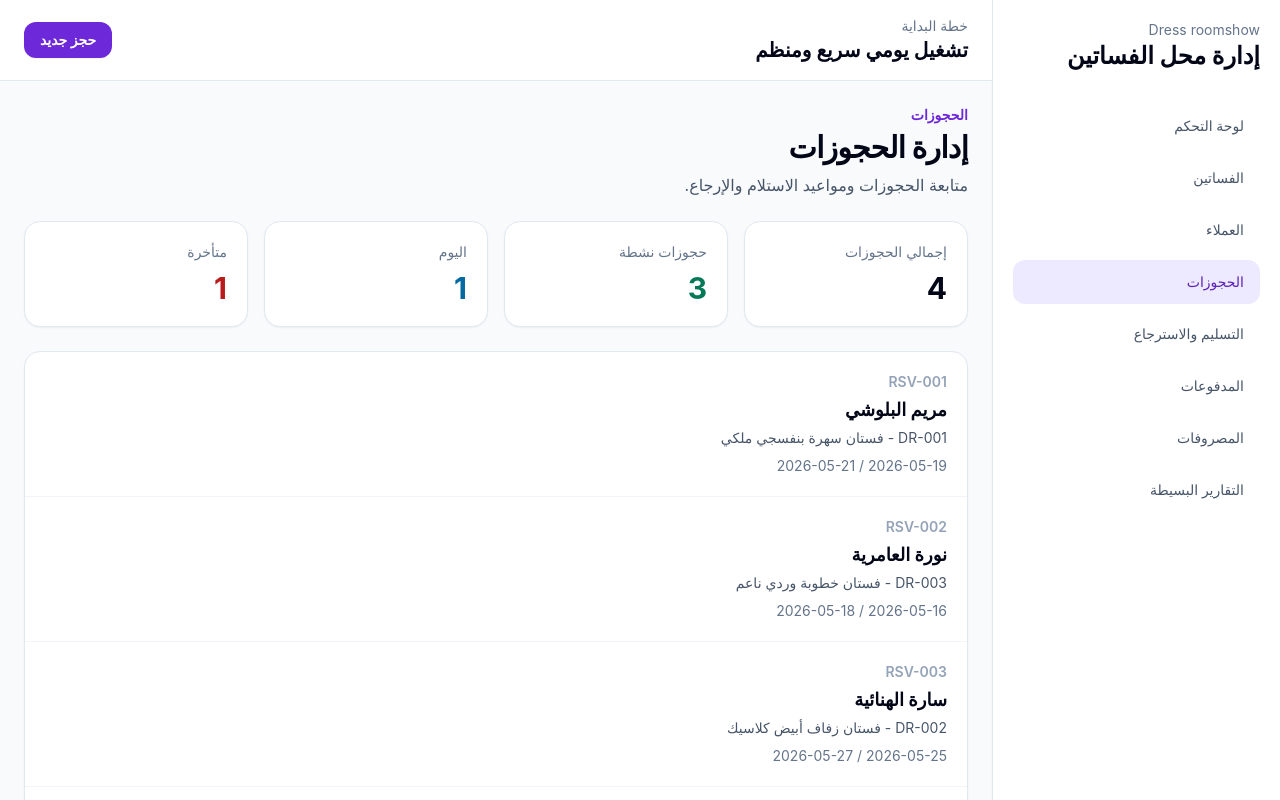
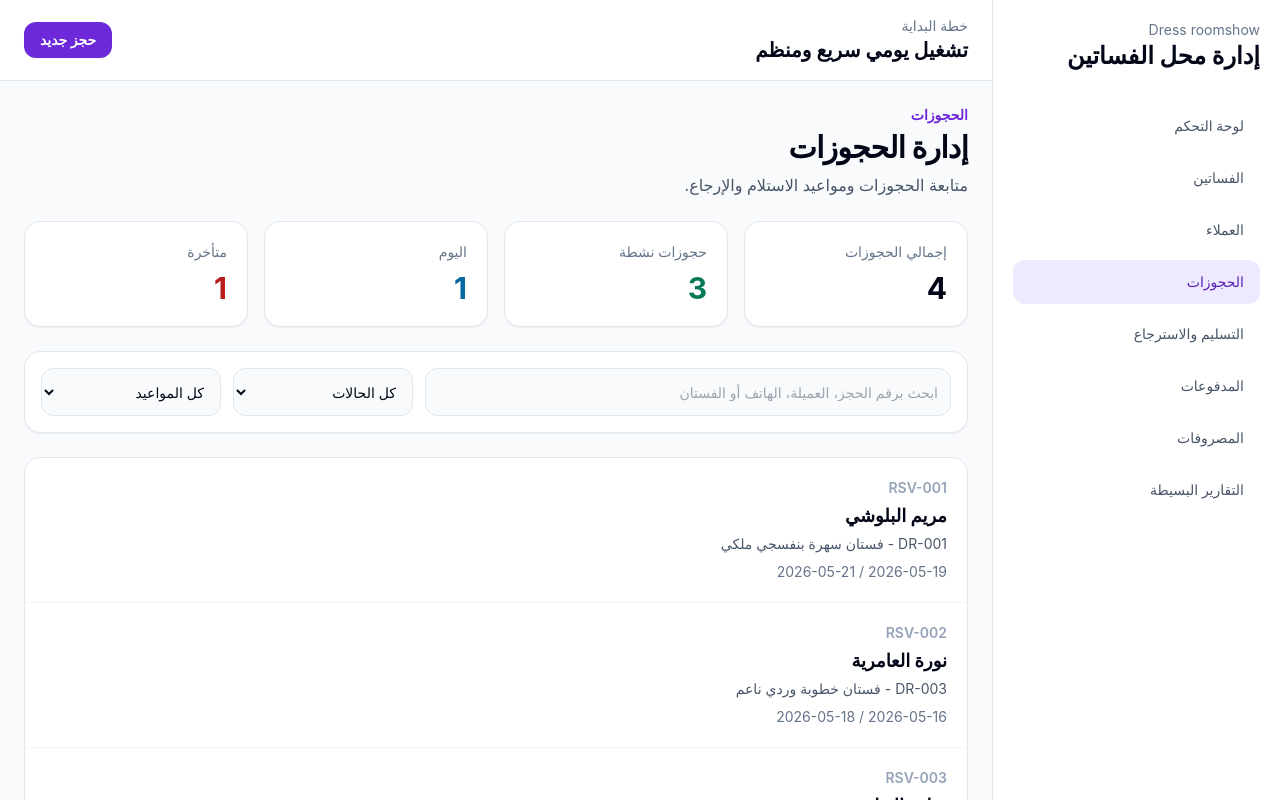
Before and after one commit to mohamedmasoud3030-tech/dress-roomshow, a React (Vite) app: page /reservations in a window 1280 px wide. Shown: the top 800 px of the page. Built offline with nearby package versions, Linux system fonts and the light colour scheme.

Commit message:
Remove binary PWA icon placeholders to satisfy PR policy

```diff
--- a/src/features/customers/CustomersPage.tsx
+++ b/src/features/customers/CustomersPage.tsx
@@ -2,6 +2,7 @@ import { useMemo, useState } from 'react';
 import { AlertTriangle, Search, ShieldCheck, Users, WalletCards } from 'lucide-react';
 import { filterCustomers, getCustomers, summarizeCustomers } from './customer.service';
 import type { Customer, CustomerFilters, CustomerStatus } from './customer.types';
+import { formatMoneyOMR } from '../../shared/utils/format';
 
 const statusLabels: Record<CustomerStatus, string> = {
   normal: 'عادية',
@@ -18,14 +19,6 @@ const statusStyles: Record<CustomerStatus, string> = {
 };
 
 const statuses: Array<'all' | CustomerStatus> = ['all', 'normal', 'trusted', 'warning', 'blocked'];
-
-function formatMoney(value: number) {
-  return new Intl.NumberFormat('ar-OM', {
-    style: 'currency',
-    currency: 'OMR',
-    minimumFractionDigits: 3,
-  }).format(value);
-}
 
 function CustomerCard({ customer }: { customer: Customer }) {
   return (
@@ -53,7 +46,7 @@ function CustomerCard({ customer }: { customer: Customer }) {
         <div className="rounded-xl bg-slate-50 p-3">
           <p className="text-sm text-slate-400">المتبقي</p>
           <p className={`mt-1 font-bold ${customer.remainingBalance > 0 ? 'text-red-700' : 'text-emerald-700'}`}>
-            {formatMoney(customer.remainingBalance)}
+            {formatMoneyOMR(customer.remainingBalance)}
           </p>
         </div>
       </div>
--- a/src/features/dresses/DressesPage.tsx
+++ b/src/features/dresses/DressesPage.tsx
@@ -2,6 +2,7 @@ import { useMemo, useState } from 'react';
 import { Search, Shirt, Sparkles, Wrench } from 'lucide-react';
 import { filterDresses, getDresses, summarizeDresses } from './dress.service';
 import type { Dress, DressCategory, DressFilters, DressStatus } from './dress.types';
+import { formatMoneyOMR } from '../../shared/utils/format';
 
 const statusLabels: Record<DressStatus, string> = {
   available: 'متاح',
@@ -27,14 +28,6 @@ const statusStyles: Record<DressStatus, string> = {
 
 const categories: Array<'all' | DressCategory> = ['all', 'زفاف', 'خطوبة', 'سهرة', 'أطفال', 'أخرى'];
 const statuses: Array<'all' | DressStatus> = ['all', 'available', 'reserved', 'rented', 'laundry', 'maintenance', 'damaged', 'sold', 'inactive'];
-
-function formatMoney(value: number) {
-  return new Intl.NumberFormat('ar-OM', {
-    style: 'currency',
-    currency: 'OMR',
-    minimumFractionDigits: 3,
-  }).format(value);
-}
 
 function DressCard({ dress }: { dress: Dress }) {
   return (
@@ -74,11 +67,11 @@ function DressCard({ dress }: { dress: Dress }) {
         <div className="grid grid-cols-2 gap-3 border-t border-slate-100 pt-4 text-sm">
           <div>
             <p className="text-slate-400">سعر الإيجار</p>
-            <p className="font-bold text-slate-950">{formatMoney(dress.rentalPrice)}</p>
+            <p className="font-bold text-slate-950">{formatMoneyOMR(dress.rentalPrice)}</p>
           </div>
           <div>
             <p className="text-slate-400">التأمين</p>
-            <p className="font-bold text-slate-950">{formatMoney(dress.depositAmount)}</p>
+            <p className="font-bold text-slate-950">{formatMoneyOMR(dress.depositAmount)}</p>
           </div>
         </div>
 
--- a/src/features/reservations/ReservationsPage.tsx
+++ b/src/features/reservations/ReservationsPage.tsx
@@ -1,8 +1,13 @@
-import { getReservations, summarizeReservations } from './reservation.service';
+import { useMemo, useState } from 'react';
+import { filterReservations, getReservations, summarizeReservations } from './reservation.service';
+import type { ReservationFilters } from './reservation.types';
 
 export function ReservationsPage() {
+  const [filters, setFilters] = useState<ReservationFilters>({ search: '', status: 'all', timing: 'all' });
   const reservations = getReservations();
-  const summary = summarizeReservations(reservations);
+
+  const filteredReservations = useMemo(() => filterReservations(reservations, filters), [reservations, filters]);
+  const summary = useMemo(() => summarizeReservations(reservations), [reservations]);
 
   return (
     <section className="space-y-6">
@@ -31,8 +36,44 @@ export function ReservationsPage() {
         </article>
       </div>
 
+      <div className="rounded-2xl border border-slate-200 bg-white p-4 shadow-sm">
+        <div className="grid gap-3 lg:grid-cols-[1fr_180px_180px]">
+          <input
+            value={filters.search}
+            onChange={(event) => setFilters((current) => ({ ...current, search: event.target.value }))}
+            placeholder="ابحث برقم الحجز، العميلة، الهاتف أو الفستان"
+            className="h-12 w-full rounded-xl border border-slate-200 bg-slate-50 px-3 text-sm outline-none ring-violet-200 transition focus:border-violet-300 focus:ring-4"
+          />
+
+          <select
+            value={filters.status}
+            onChange={(event) => setFilters((current) => ({ ...current, status: event.target.value as ReservationFilters['status'] }))}
+            className="h-12 rounded-xl border border-slate-200 bg-slate-50 px-3 text-sm outline-none focus:border-violet-300"
+          >
+            <option value="all">كل الحالات</option>
+            <option value="pending">قيد الانتظار</option>
+            <option value="confirmed">مؤكد</option>
+            <option value="delivered">تم التسليم</option>
+            <option value="returned">تم الإرجاع</option>
+            <option value="cancelled">ملغي</option>
+            <option value="overdue">متأخر</option>
+          </select>
+
+          <select
+            value={filters.timing}
+            onChange={(event) => setFilters((current) => ({ ...current, timing: event.target.value as ReservationFilters['timing'] }))}
+            className="h-12 rounded-xl border border-slate-200 bg-slate-50 px-3 text-sm outline-none focus:border-violet-300"
+          >
+            <option value="all">كل المواعيد</option>
+            <option value="today">اليوم</option>
+            <option value="upcoming">القادمة</option>
+            <option value="overdue">متأخرة</option>
+          </select>
+        </div>
+      </div>
+
       <div className="rounded-2xl border border-slate-200 bg-white shadow-sm">
-        {reservations.map((reservation) => (
+        {filteredReservations.map((reservation) => (
           <div key={reservation.id} className="border-b border-slate-100 p-5 last:border-b-0">
             <p className="text-sm font-semibold text-slate-400">{reservation.reservationNumber}</p>
             <h3 className="mt-1 text-lg font-bold text-slate-950">{reservation.customerName}</h3>
--- a/src/shared/utils/date.ts
+++ b/src/shared/utils/date.ts
@@ -1,3 +1,3 @@
-export function getTodayISO(): string {
-  return new Date().toISOString().slice(0, 10);
+export function getTodayISO(date: Date = new Date()): string {
+  return date.toISOString().slice(0, 10);
 }
--- /dev/null
+++ b/src/shared/utils/format.ts
@@ -0,0 +1,7 @@
+export function formatMoneyOMR(value: number, minimumFractionDigits = 3): string {
+  return new Intl.NumberFormat('ar-OM', {
+    style: 'currency',
+    currency: 'OMR',
+    minimumFractionDigits,
+  }).format(value);
+}
```
Also changed, not shown: 1 other file (tests, documents, lock files or other folders).
